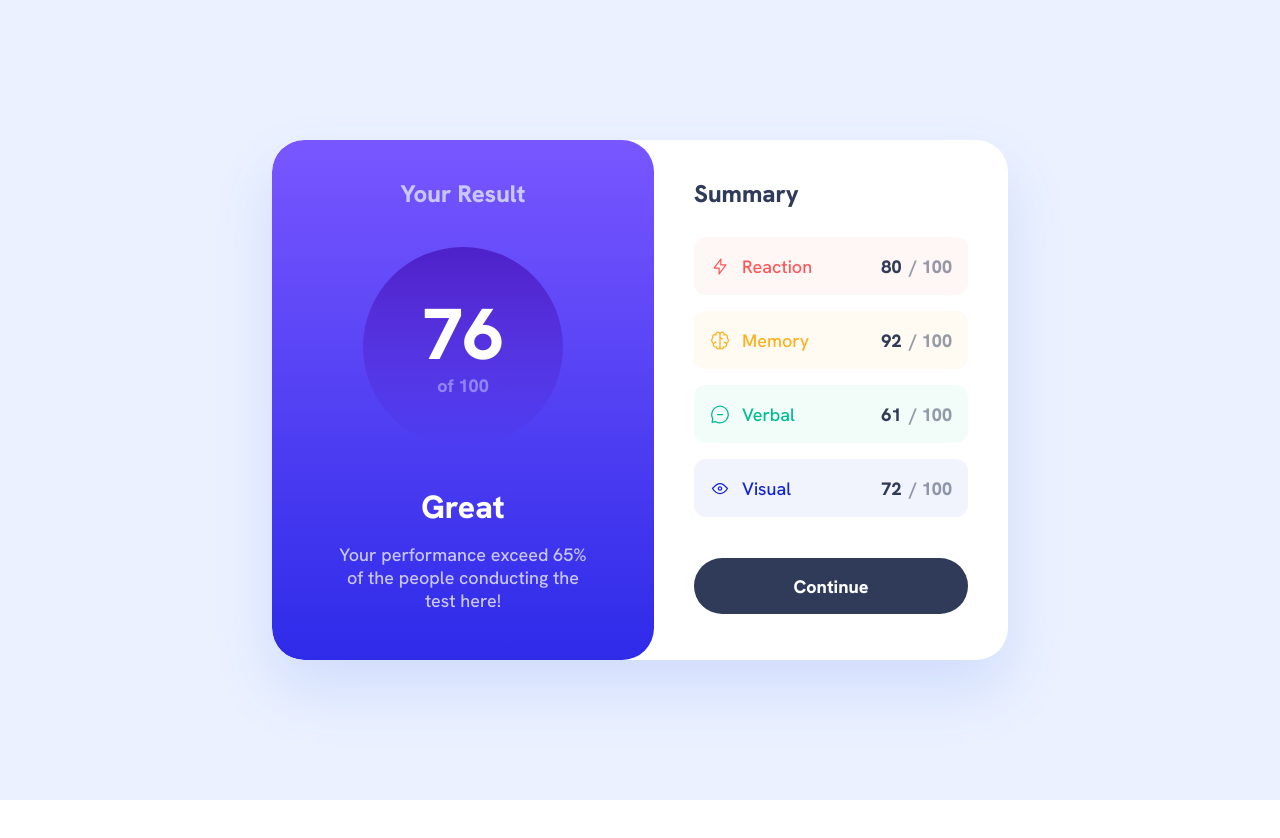
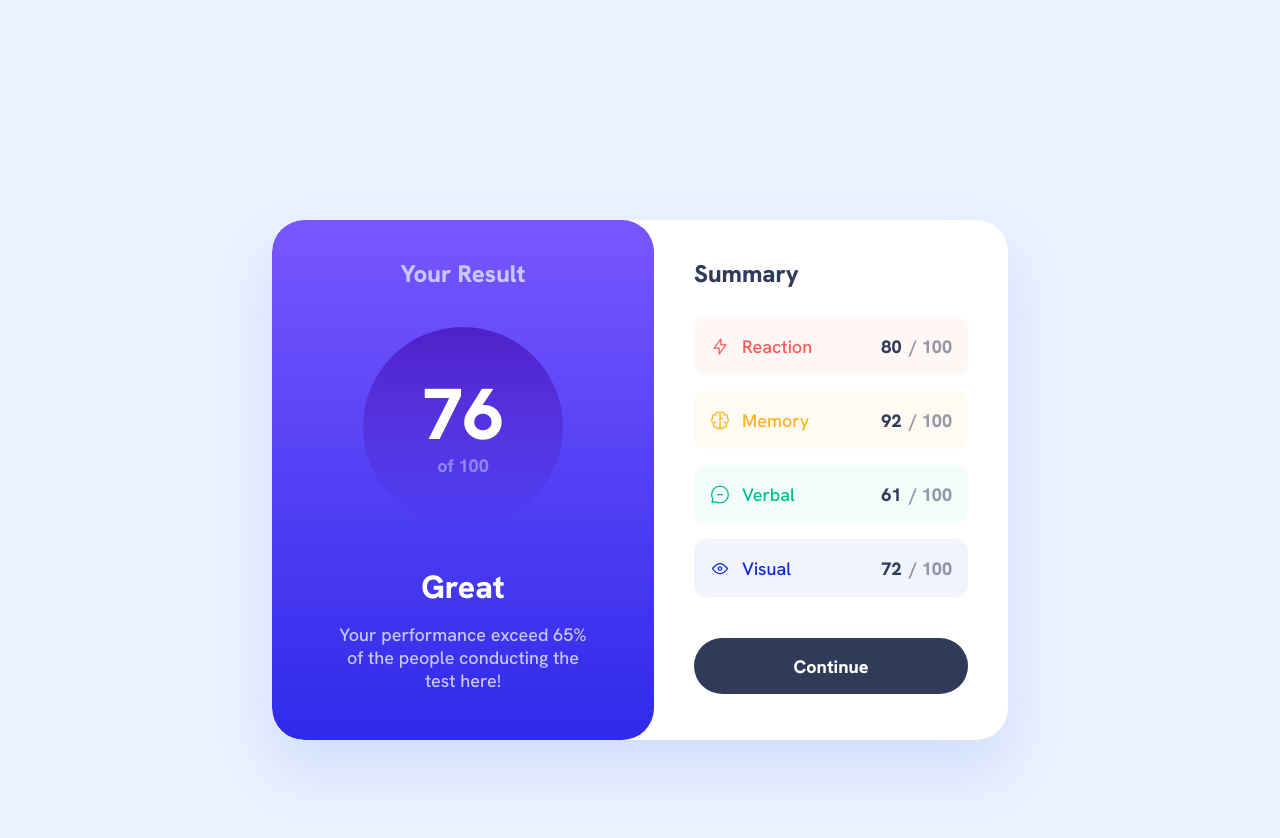
Before and after one commit to s0alken/results-summary-component, a React (Vite) app: page / in a window 1280 px wide. Shown: the top 838 px of the page. Before the commit the page ends 800 px from the top, so only its background shows below. Built offline with nearby package versions, Linux system fonts and the light colour scheme.

Commit message:
fixed min height

```diff
--- a/src/App.jsx
+++ b/src/App.jsx
@@ -8,7 +8,7 @@ import { childrenVariant } from "./utils";
 const App = () => {
 
   return (
-    <main className='flex justify-center min-h-screen bg-pale-blue'>
+    <main className='flex justify-center min-h-[120vh] bg-pale-blue'>
 
       <motion.div
         className='flex-1 bg-white md:overflow-hidden md:self-center md:flex-[0_1_736px] md:flex md:shadow-[0px_30px_60px_rgba(61,108,236,0.15)] md:rounded-[32px]'
--- a/src/index.css
+++ b/src/index.css
@@ -9,14 +9,6 @@
     font-family: 'Hanken Grotesk', sans-serif;
     scroll-behavior: smooth;
     -webkit-tap-highlight-color: transparent;
-  }
-
-  body {
-    @apply min-h-screen;
-  }
-
-  div#root {
-    @apply min-h-screen;
   }
 }
 
```
